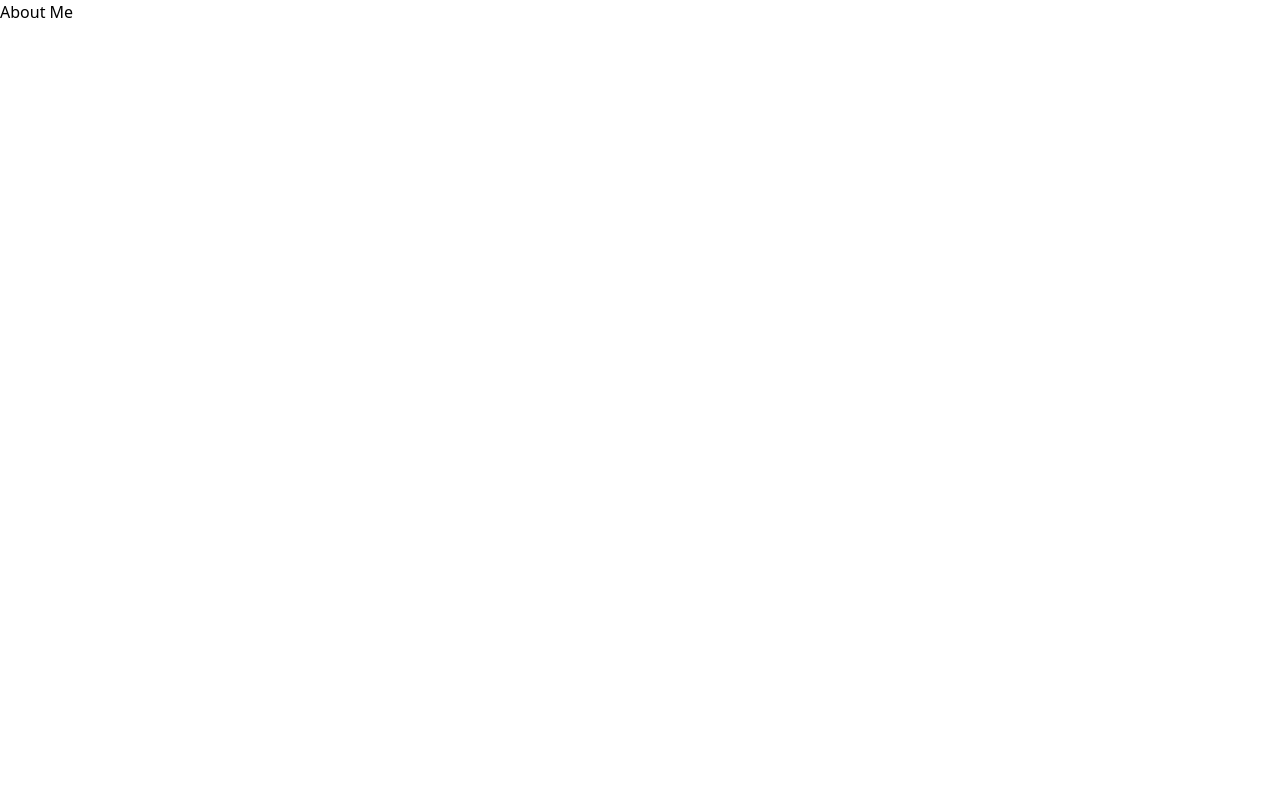
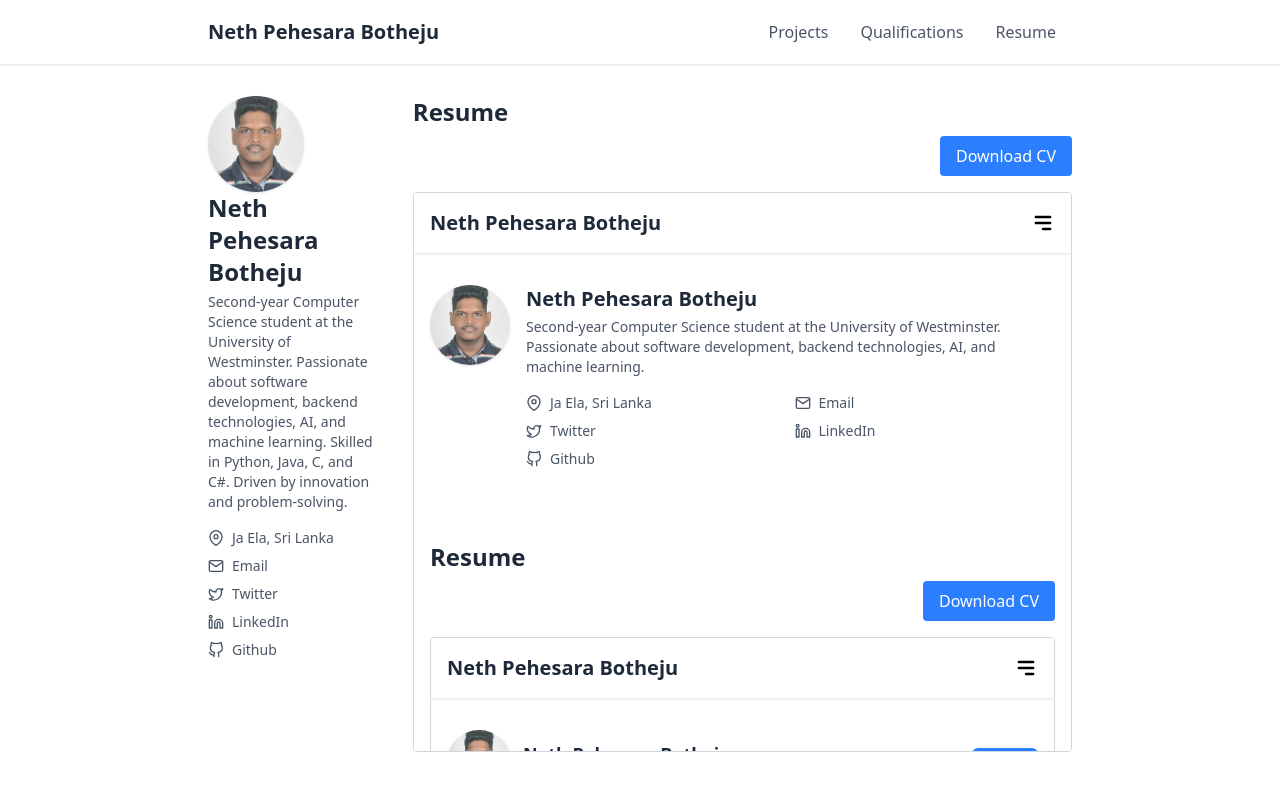
Before and after one commit to nethbotheju/portfolio, a SvelteKit app: page /resume in a window 1280 px wide. Shown: the top 800 px of the page. Built offline with nearby package versions, Linux system fonts and the light colour scheme.

Commit message:
create resume page

```diff
--- a/src/routes/resume/+page.svelte
+++ b/src/routes/resume/+page.svelte
@@ -1,5 +1,55 @@
 <script>
+	import Profile from '../../components/profile.svelte';
+	import Footer from '../../components/footer.svelte';
+	import Navbar from '../../components/navbar.svelte';
 </script>
 
-<h1>About Me</h1>
-<article></article>
+<div class="min-h-screen bg-white">
+	<Navbar />
+	<main class="container mx-auto max-w-4xl px-4 py-8">
+		<div class="flex flex-col gap-10 lg:flex-row">
+			<div class="w-full lg:w-1/5">
+				<Profile />
+			</div>
+			<div class="w-full lg:w-4/5">
+				<div class="mb-4">
+					<h2 class="mb-2 text-2xl font-bold text-gray-800">Resume</h2>
+					<div class="flex justify-end">
+						<a
+							href="/cv.pdf"
+							target="_blank"
+							rel="noopener noreferrer"
+							class="rounded bg-blue-500 px-4 py-2 text-white transition-colors hover:bg-blue-700"
+						>
+							Download CV
+						</a>
+					</div>
+				</div>
+
+				<div class="pdf-container mb-8 w-full overflow-hidden rounded border border-gray-300">
+					<iframe src="/cv.pdf" class="h-full w-full" title="CV Preview"></iframe>
+				</div>
+			</div>
+		</div>
+	</main>
+	<Footer />
+</div>
+
+<style>
+	.pdf-container {
+		aspect-ratio: 8.5/11;
+		height: 70vh;
+	}
+
+	@media screen and (max-width: 768px) {
+		.pdf-container {
+			height: 60vh;
+		}
+	}
+
+	@media screen and (max-width: 480px) {
+		.pdf-container {
+			height: 50vh;
+		}
+	}
+</style>
```
Also changed, not shown: 1 other file (tests, documents, lock files or other folders).
